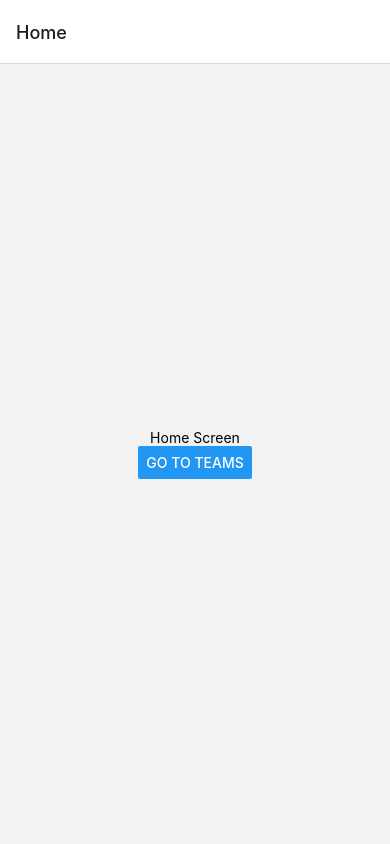
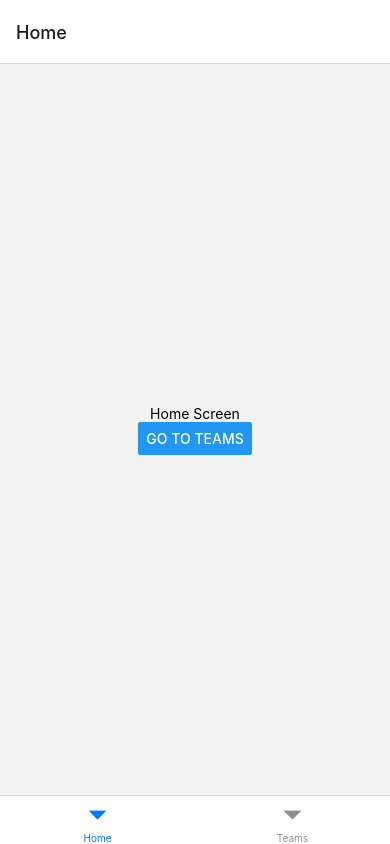
Before and after one commit to letypl12/tipocracy, a React Native app: screen / in a window 390 px wide. Built offline with nearby package versions, Linux system fonts and the light colour scheme.

Commit message:
tab navigation

```diff
--- a/App.js
+++ b/App.js
@@ -4,6 +4,7 @@
 // import * as React from 'react';
 import { NavigationContainer } from "@react-navigation/native";
 import { createNativeStackNavigator } from "@react-navigation/native-stack";
+import { createBottomTabNavigator } from "@react-navigation/bottom-tabs";
 
 function HomeScreen({ navigation }) {
   return (
@@ -25,20 +26,25 @@
   );
 }
 
-const Stack = createNativeStackNavigator();
+const Tab = createBottomTabNavigator();
 
 // export default function App() {
 function App() {
   return (
     <NavigationContainer>
-      <Stack.Navigator initialRouteName="Home">
-        <Stack.Screen name="Home" component={HomeScreen} />
-        <Stack.Screen name="Teams" component={TeamsScreen} />
-      </Stack.Navigator>
+      <Tab.Navigator>
+        <Tab.Screen name="Home" component={HomeScreen} />
+        <Tab.Screen name="Teams" component={TeamsScreen} />
+      </Tab.Navigator>
     </NavigationContainer>
   );
 }
 export default App;
+// const Stack = createNativeStackNavigator();
+// <Stack.Navigator initialRouteName="Home">
+//         <Stack.Screen name="Home" component={HomeScreen} />
+//         <Stack.Screen name="Teams" component={TeamsScreen} />
+//       </Stack.Navigator>
 
 const styles = StyleSheet.create({
   container: {
--- a/package.json
+++ b/package.json
@@ -10,6 +10,7 @@
   },
   "dependencies": {
     "@react-native-firebase/app": "^14.2.4",
+    "@react-navigation/bottom-tabs": "^6.0.9",
     "@react-navigation/native-stack": "^6.2.5",
     "expo": "~44.0.2",
     "expo-splash-screen": "~0.14.1",
```
Also changed, not shown: 2 other files (tests, documents, lock files or other folders).
